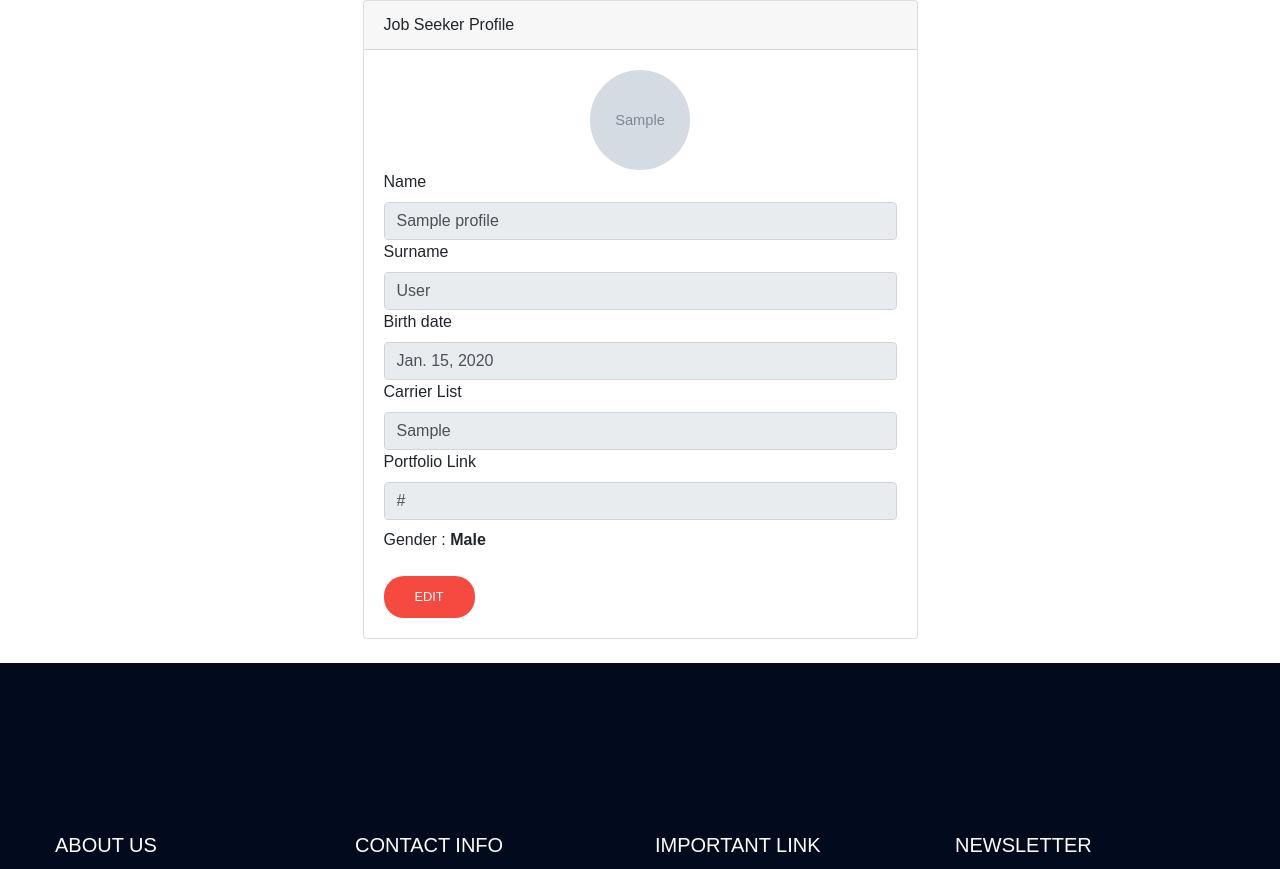
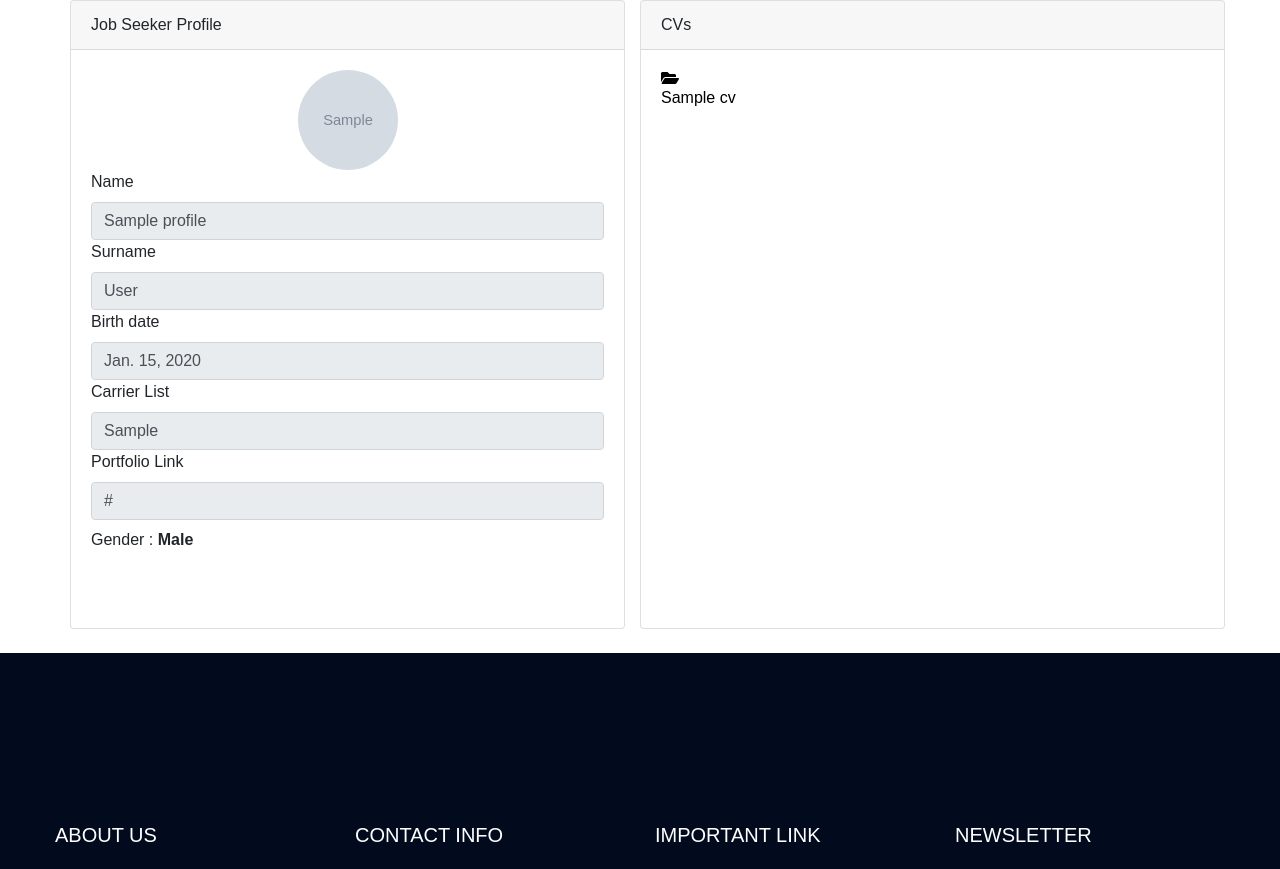
Before and after one commit to buseggencoglu/owl-s-agent, a Django app: page /job_seeker_profile/1 in a window 1280 px wide. Shown: the part 101-970 px from the top of the page. Run offline with Django 3.2, Linux system fonts and the light colour scheme; tables that the repository leaves empty hold one stand-in row (values such as "Sample post"); grey boxes marked "Sample" are stand-in pictures; some libraries are stand-ins or nearby versions; some web fonts are replaced.

Commit message:
job seeker profile add cv function

```diff
--- a/owl_agent/templates/website/base.html
+++ b/owl_agent/templates/website/base.html
@@ -26,6 +26,7 @@
     <link rel="stylesheet" href="{% static 'css/nice-select.css'%}">
     <link rel="stylesheet" href="{% static 'css/style.css'%}">
     <link rel="stylesheet" href="{% static 'css/responsive.css'%}">
+    <link rel="stylesheet" href="{% static 'css/main-css.css'%}">
     <link rel="stylesheet" href="https://cdnjs.cloudflare.com/ajax/libs/font-awesome/5.15.3/css/all.min.css">
 
     <style>
@@ -144,7 +145,7 @@
                                         Hello,
                                     </span>
                                     {% if user_type == 'job_seeker' %}
-                                    <a href="{% url 'my_profile' %}" style="color: #007bff;">
+                                    <a href="{% url 'job_seeker_profile' pk=user.id %}" style="color: #007bff;">
                                         <span>{{user.username}}</span>
                                     </a>
                                     {% elif user_type == 'company' %}
@@ -163,7 +164,6 @@
                                     <div class="dropdown-menu" aria-labelledby="dropdownMenuLink">
                                         {% if user_type == 'job_seeker' %}
                                         <a class="dropdown-item" href="{% url 'job_seeker_profile' pk=user.id %}">Profile</a>
-                                        <a class="dropdown-item" href="{% url 'my_profile' %}">CV</a>
                                         <a class="dropdown-item" href="#">My Applies</a>
                                         {% endif %}
                                         <a class="dropdown-item" href="#">Settings</a>
--- a/owl_agent/templates/website/job_seeker_profile.html
+++ b/owl_agent/templates/website/job_seeker_profile.html
@@ -10,7 +10,7 @@ Owls Agent Login Page
         <div class="d-flex justify-content-center h-80">
             <div class="col-md-6">
                 {% for message in messages %}
-            <div class="alert alert-info" id="messages">{{message}}</div>
+                    <div class="alert alert-info" id="messages">{{ message }}</div>
                 {% endfor %}
                 <div class="card mb-4">
                     <div class="card-header">
@@ -19,35 +19,35 @@ Owls Agent Login Page
                     <div class="card-body">
                         <div class="col-md-12 mb-3 mb-md-0 text-center">
                             {% if data.image %}
-                        <img class="rounded-circle" src="{{data.image.url}}" width="100px" height="100px"/>
+                                <img class="rounded-circle" src="{{ data.image.url }}" width="100px" height="100px"/>
                             {% endif %}
                         </div>
 
                         <div class="row form-group">
                             <div class="col-md-12 mb-3 mb-md-0">
                                 <label class="text-black" for="">Name</label>
-                            <input type="text" class="form-control" name="name" id="" value="{{data.name}}"
-                                   placeholder="{{data.name}}" disabled>
+                                <input type="text" class="form-control" name="name" id="" value="{{ data.name }}"
+                                       placeholder="{{ data.name }}" disabled>
                             </div>
                             <div class="col-md-12 mb-3 mb-md-0">
                                 <label class="text-black" for="">Surname</label>
-                            <input type="text" class="form-control" name="surname" value="{{data.surname}}"
+                                <input type="text" class="form-control" name="surname" value="{{ data.surname }}"
                                        disabled>
                             </div>
                             <div class="col-md-12 mb-3 mb-md-0">
                                 <label class="text-black" for="">Birth date</label>
-                            <input type="text" class="form-control" name="birth_date" value="{{data.birth_date}}"
+                                <input type="text" class="form-control" name="birth_date" value="{{ data.birth_date }}"
                                        disabled>
                             </div>
                             <div class="col-md-12 mb-3 mb-md-0">
                                 <label class="text-black" for="">Carrier List</label>
                                 <input type="text" class="form-control" name="carrier_list"
-                                   value="{{data.carrier_list}}" disabled>
+                                       value="{{ data.carrier_list }}" disabled>
                             </div>
                             <div class="col-md-12 mb-3 mb-md-0">
                                 <label class="text-black" for="">Portfolio Link</label>
                                 <input type="text" class="form-control" name="portfolio_link"
-                                   value="{{data.portfolio_link}}" disabled>
+                                       value="{{ data.portfolio_link }}" disabled>
                             </div>
                             <div class="col-md-12 mb-3 mb-md-0 mt-2">
                                 <label class="text-black" for="">Gender : </label>
@@ -65,15 +65,56 @@ Owls Agent Login Page
                             </div>
                         </div>
 
-                    <a href="{% url 'edit_profile_job_seeker' pk=user.id  %}">
+                    {% if is_my_profile %}
+                        <a href="{% url 'edit_profile_job_seeker' pk=user.id %}">
                             <button type="submit" id="login-page-button" class="genric-btn danger circle">EDIT</button>
                         </a>
+                    {% endif %}
                     </div>
 
 
                 </div>
 
             </div>
+            <div class="card mb-4 w-75">
+                <div class="card-header d-flex flex-row justify-content-end">
+                    <div class="align-self-start mr-auto">
+                        CVs
+                    </div>
+                    <div class="align-self-end">
+                        {% if is_my_profile %}
+                        <a href="{% url 'add_cv' %}">
+                            <button class="button rounded-0 primary-bg text-white w-100 btn_1 boxed-btn">
+                                +Add
+                            </button>
+                        </a>
+                        {% endif %}
+                    </div>
+                </div>
+                <div class="card-body flex-wrap flex-row">
+                    {% for cv in cvs %}
+                        <div class="d-flex flex-column justify-content-center" style="width: 15%;">
+                        {% if is_my_profile %}
+                            <a href="{% url 'add_cv' cv.pk %}">
+                                <i class="fas fa-folder-open" style="color: black"></i>
+                                <span style="color: black">
+                                {{ cv.name }}
+                            </span>
+                            </a>
+                            {% else %}
+                             <i class="fas fa-folder-open" style="color: black"></i>
+                                <span style="color: black">
+                                {{ cv.name }}
+                        {% endif %}
+                        </div>
+                    {% endfor %}
+                    {% if cvs.length == 0 %}
+                        No CV found. Create new one with <a>Add</a>
+                    {% endif %}
+                </div>
+            </div>
+
+
         </div>
     </div>
 
--- a/owl_agent/website/static/css/main-css.css
+++ b/owl_agent/website/static/css/main-css.css
@@ -1,3 +1,3 @@
 .form-group{
-    margin-bottom: 3rem;
+    margin-bottom: 3rem !important;
 }
--- a/owl_agent/website/urls.py
+++ b/owl_agent/website/urls.py
@@ -23,7 +23,6 @@ urlpatterns = [
     path('dashboard/approve/<int:pk>', views.approve_companies, name='company_approve'),
     path('dashboard/reject/<int:pk>', views.reject_companies, name='company_reject'),
 
-    path('my_profile/', views.my_profile, name='my_profile'),
     path('add_cv/<int:pk>', views.add_cv, name='add_cv'),
     path('delete/<int:pk>', views.delete_cv, name='delete_cv'),
     path('add_cv', views.add_cv, name='add_cv'),
--- a/owl_agent/website/views.py
+++ b/owl_agent/website/views.py
@@ -304,7 +304,7 @@ def add_cv(request, pk=None):
                 cv.cv_img = request.FILES["cv_img"]
 
             cv.save()
-            return redirect('my_profile')
+            return redirect(f'/job_seeker_profile/{request.user.id}')
     context = {
         'form': form,
         'pk': pk
@@ -315,26 +315,19 @@ def add_cv(request, pk=None):
 def delete_cv(request, pk):
     instance = CV.objects.get(pk=pk)
     instance.delete()
-    return redirect('my_profile')
+    return redirect(f'/job_seeker_profile/{request.user.id}')
 
 
-def my_profile(request):
-    context = {}
-    data = Job_Seeker_Profile.objects.get(user=request.user)
-    cvs = CV.objects.filter(owner=data)
-    context['data'] = data
-    context['cvs'] = cvs
-
-    if request.method == 'POST':
-        pass
-
-    return render(request, 'website/my_profile.html', context)
 
 
 def job_seeker_profile(request, pk):
-    context = {}
+    context = {'is_my_profile':pk==request.user.id}
     data = Job_Seeker_Profile.objects.get(user_id=pk)
     context["data"] = data
+
+    cvs = CV.objects.filter(owner=data)
+    context['cvs'] = cvs
+
     return render(request, 'website/job_seeker_profile.html', context)
 
 
```
Lines whose indentation alone changed are shown as unchanged.
